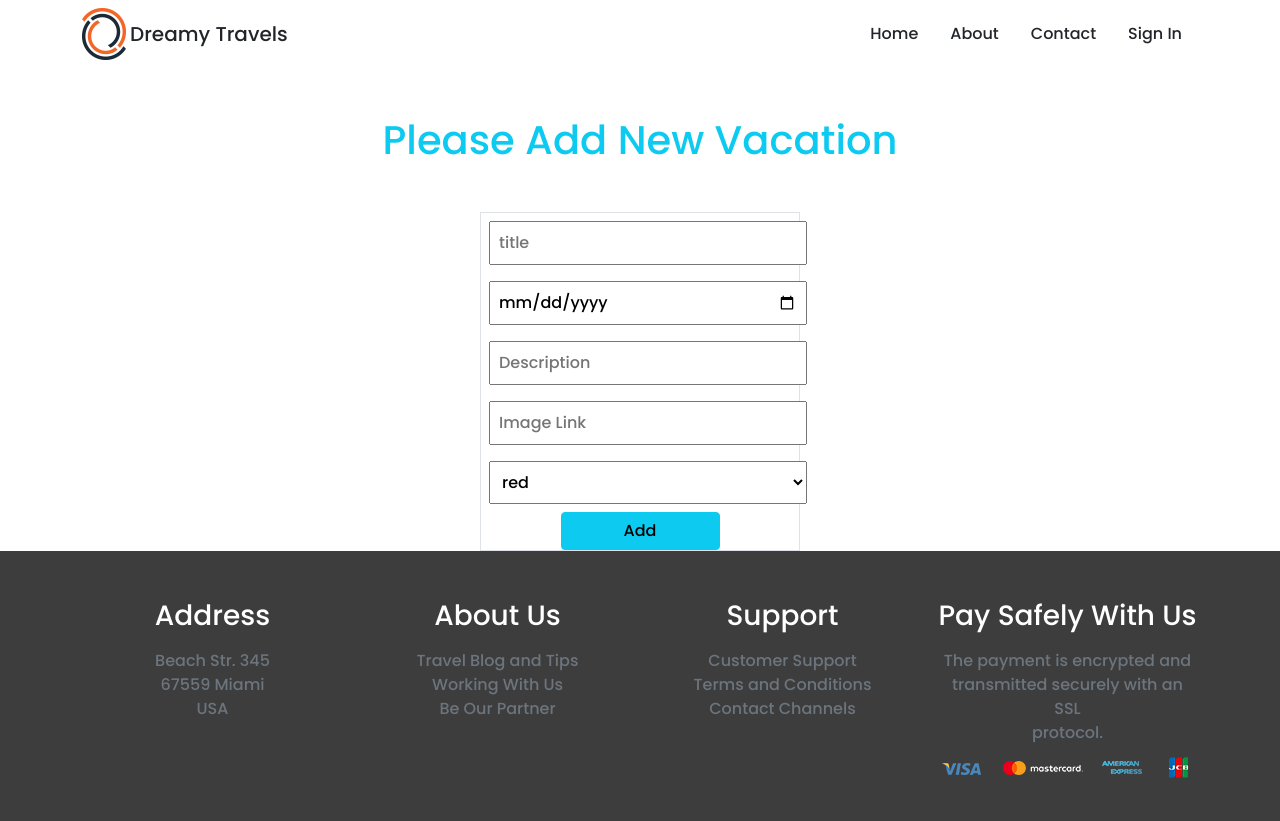
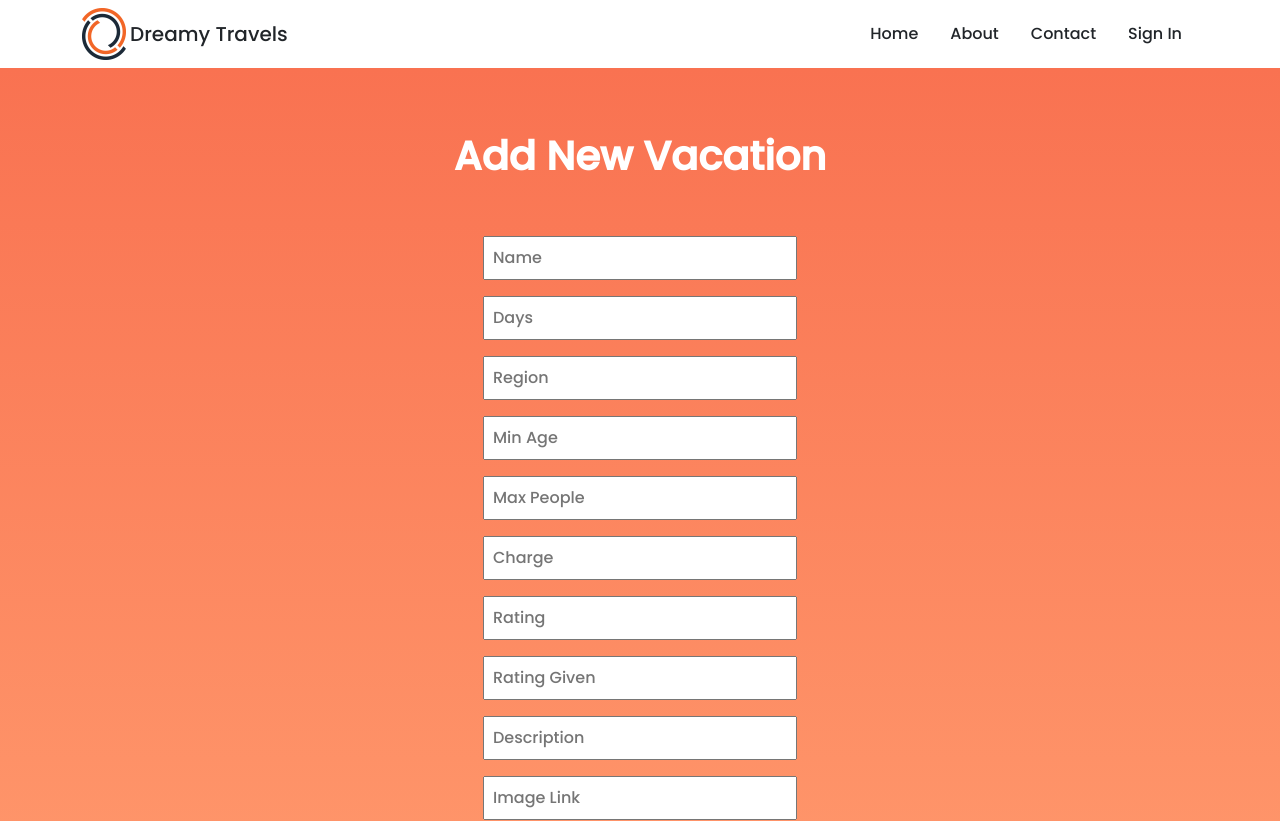
Before and after one commit to arunabhnewar/dreamy-travel-client, a React (Create React App) app: page /addVacations in a window 1280 px wide. Shown: the top 821 px of the page. Built offline with nearby package versions, Linux system fonts and the light colour scheme; no server answers.

Commit message:
fourth commit

```diff
--- a/package.json
+++ b/package.json
@@ -18,9 +18,11 @@
     "react-dom": "^17.0.2",
     "react-hook-form": "^7.18.0",
     "react-rating": "^2.0.5",
+    "react-reveal": "^1.2.2",
     "react-router-dom": "^5.3.0",
     "react-router-hash-link": "^2.4.3",
     "react-scripts": "4.0.3",
+    "swiper": "^7.2.0",
     "web-vitals": "^1.0.1"
   },
   "scripts": {
--- a/src/Pages/AddVacations/AddVacations.css
+++ b/src/Pages/AddVacations/AddVacations.css
@@ -0,0 +1,8 @@
+.add-vacations-section {
+    background-color: #f97251 ;
+    background: linear-gradient(rgba(249, 114, 81, 1), rgba(255, 152, 108, 1));
+    -moz-background: linear-gradient(rgba(249, 114, 81, 1), rgba(255, 152, 108, 1));
+    -o-background: linear-gradient(rgba(249, 114, 81, 1), rgba(255, 152, 108, 1));
+    -webkit-background: linear-gradient(rgba(249, 114, 81, 1), rgba(255, 152, 108, 1));
+    object-fit: contain;
+}
--- a/src/Pages/AddVacations/AddVacations.js
+++ b/src/Pages/AddVacations/AddVacations.js
@@ -1,74 +1,119 @@
 import React from 'react';
 import useAuth from '../../Hooks/useAuth';
 import { useForm } from "react-hook-form";
+import './AddVacations.css';
 
 const AddVacations = () => {
     const { allContext } = useAuth();
     const { user } = allContext;
-    const { register, handleSubmit, formState: { errors } } = useForm();
+    const { register, handleSubmit, reset, formState: { errors } } = useForm();
 
 
     const onSubmit = (data) => {
         data.email = user?.email;
         fetch("https://nameless-crag-15556.herokuapp.com/vacations", {
             method: "POST",
-            headers: { "content-type": "application/json" },
+            headers: {
+                "content-type": "application/json"
+            },
             body: JSON.stringify(data),
         })
             .then((res) => res.json())
-            .then((result) => console.log(result));
+            .then((result) => {
+                if (result.insertedId) {
+                    alert('New Vacation successfully added')
+                    reset();
+                }
+            });
         console.log(data);
     };
 
     return (
-        <div>
+        <div className="container-fluid pt-5 add-vacations-section">
 
 
-            <h1 className="mt-5 text-center text-info">Please Add New Vacation</h1>
-            <div className="login-box w-25 m-auto mt-5">
-                <div className="event-box border border d-flex justify-content-center align-items-center">
-                    <div className="login-form">
+            <h1 className="mt-3 text-center text-white fw-bold">Add New Vacation</h1>
+            <div className=" w-50 mx-auto mt-5">
+                <div className="d-flex justify-content-center align-items-center pb-5">
+                    <div className="">
                         <form onSubmit={handleSubmit(onSubmit)}>
                             <input
-                                {...register("title")}
-                                placeholder="title"
-                                className="p-2 m-2 w-100"
+                                {...register("name")}
+                                placeholder="Name"
+                                className="p-2 m-2 w-50"
                             />
-                            <br />
+
+
                             <input
-                                {...register("date")}
-                                // placeholder="Name"
-                                type="date"
-                                className="p-2 m-2 w-100"
+                                {...register("time")}
+                                placeholder="Days"
+                                className="p-2 m-2 w-50"
                             />
-                            <br />
+
+
+                            <input
+                                {...register("region")}
+                                placeholder="Region"
+                                className="p-2 m-2 w-50"
+                            />
+
+
+                            <input
+                                {...register("minAge", { min: 0, max: 99 })}
+                                type="number"
+                                placeholder="Min Age"
+                                className="p-2 m-2 w-50"
+                            />
+
+
+                            <input
+                                {...register("maxPeople", { min: 0, max: 100 })}
+                                type="number"
+                                placeholder="Max People"
+                                className="p-2 m-2 w-50"
+                            />
+
+
+                            <input
+                                {...register("charge")}
+                                placeholder="Charge"
+                                className="p-2 m-2 w-50"
+                            />
+
+
+                            <input
+                                {...register("rating")}
+                                placeholder="Rating"
+                                className="p-2 m-2 w-50"
+                            />
+
+
+                            <input
+                                {...register("ratingCount")}
+                                placeholder="Rating Given"
+                                className="p-2 m-2 w-50"
+                            />
+
+
                             <input
                                 {...register("description")}
                                 placeholder="Description"
-                                // className="p-2 m-2"
-                                className="p-2 m-2 w-100"
+
+                                className="p-2 m-2 w-50"
                             />
-                            <br />
+
 
                             <input
-                                {...register("image", { required: true })}
+                                {...register("img", { required: true })}
                                 placeholder="Image Link"
-                                // className="p-2 m-2"
-                                className="p-2 m-2 w-100"
+
+                                className="p-2 m-2 w-50"
                             />
-                            <br />
-                            <select {...register("EventColor")} className="p-2 m-2 w-100">
-                                <option value="red">red</option>
-                                <option value="green">green</option>
-                                <option value="blue">blue</option>
-                                <option value="orange">orange</option>
-                                <option value="black">black</option>
-                            </select>
                             <br />
 
                             {errors.exampleRequired && <span>This field is required</span>}
 
-                            <input type="submit" value="Add" className="btn btn-info w-50" />
+                            <input type="submit" value="Add" className="btn btn-primary w-50" />
                         </form>
                     </div>
                 </div>
--- a/src/Pages/ManageAllOrders/ManageAllOrders.js
+++ b/src/Pages/ManageAllOrders/ManageAllOrders.js
@@ -1,9 +1,129 @@
-import React from 'react';
+import React, { useEffect, useState } from 'react';
+import './ManageAllOrders.css';
+import { Table } from 'react-bootstrap';
+import { FontAwesomeIcon } from '@fortawesome/react-fontawesome';
+import { faCheck, faTrashAlt } from '@fortawesome/free-solid-svg-icons';
 
 const ManageAllOrders = () => {
+    const [manageOrders, setManageOrders] = useState([]);
+
+    useEffect(() => {
+        fetch('https://nameless-crag-15556.herokuapp.com/orders')
+            .then(res => res.json())
+            .then(data => setManageOrders(data));
+    }, [])
+
+    const deleteHandle = id => {
+        const proceed = window.confirm('Are you sure want to delete');
+        if (proceed) {
+            const url = `https://nameless-crag-15556.herokuapp.com/${id}`;
+            fetch(url, {
+                method: 'DELETE',
+            })
+                .then(res => res.json())
+                .then(data => {
+                    if (data.deletedCount) {
+                        alert('Deleted Successfully')
+                        const remaining = manageOrders.filter(manageOrder => manageOrder._id !== id);
+                        setManageOrders(remaining);
+                    }
+                });
+        }
+    }
+
     return (
-        <div>
-            <h1>Manage All orders page</h1>
+        <div className="container-fluid my-order-section">
+            <h1 className="text-white pt-5 fw-bold">Dashboard Overview</h1>
+            <h6 className="text-white pt-3">Clients Total orders list: {manageOrders?.length}</h6>
+
+            <div className="container mt-5">
+
+                <Table striped bordered hover responsive>
+                    <thead>
+                        <tr>
+
+                            {Array.from({ length: 1 }).map((_, index) => (
+                                <th className="text-white" key={index}>Client</th>
+                            ))}
+
+                            {Array.from({ length: 1 }).map((_, index) => (
+                                <th className="text-white" key={index}>Order Id</th>
+                            ))}
+
+                            {Array.from({ length: 1 }).map((_, index) => (
+                                <th className="text-white" key={index}>Place</th>
+                            ))}
+
+                            {Array.from({ length: 1 }).map((_, index) => (
+                                <th className="text-white" key={index}>Charge</th>
+                            ))}
+
+
+                            {Array.from({ length: 1 }).map((_, index) => (
+                                <th className="text-white" key={index}>Status</th>
+                            ))}
+
+                            {Array.from({ length: 1 }).map((_, index) => (
+                                <th className="text-white" key={index}>Cancel</th>
+                            ))}
+
+                            {Array.from({ length: 1 }).map((_, index) => (
+                                <th className="text-white" key={index}>Confirm</th>
+                            ))}
+
+
+                        </tr>
+                    </thead>
+                    {manageOrders.map((manageOrder) => (
+
+                        <tbody key={manageOrder?._id}>
+                            <tr>
+                                {Array.from({ length: 1 }).map((_, index) => (
+                                    <td className="text-white" key={index}>{manageOrder?.Name} </td>
+                                ))}
+
+                                {Array.from({ length: 1 }).map((_, index) => (
+                                    <td className="text-white" key={index}>{manageOrder?._id} </td>
+                                ))}
+
+                                {Array.from({ length: 1 }).map((_, index) => (
+                                    <td className="text-white" key={index}>{manageOrder?.name} </td>
+                                ))}
+
+                                {Array.from({ length: 1 }).map((_, index) => (
+                                    <td className="text-white" key={index}>{manageOrder?.charge} </td>
+                                ))}
+
+                                {Array.from({ length: 1 }).map((_, index) => (
+                                    <td className="text-white" key={index}>{manageOrder?.status} </td>
+                                ))}
+
+                                {Array.from({ length: 1 }).map((_, index) => (
+                                    <td className="text-white" key={index}>
+                                        <button onClick={() => deleteHandle(manageOrder._id)} className="border-0 text-danger">
+                                            <FontAwesomeIcon icon={faTrashAlt} />
+                                        </button>
+                                    </td>
+                                ))}
+
+                                {Array.from({ length: 1 }).map((_, index) => (
+                                    <td className="text-white" key={index}>
+                                        <button className="border-0 text-success">
+                                            <FontAwesomeIcon icon={faCheck} />
+                                        </button>
+                                    </td>
+                                ))}
+
+
+                            </tr>
+
+                        </tbody>
+                    ))}
+
+                </Table>
+
+
+            </div>
         </div>
     );
 };
--- a/src/Pages/MyOrders/MyOrders.js
+++ b/src/Pages/MyOrders/MyOrders.js
@@ -12,13 +12,12 @@ const MyOrders = () => {
     const { email } = user;
 
     useEffect(() => {
-
         fetch(`https://nameless-crag-15556.herokuapp.com/orders/${email}`)
             .then(res => res.json())
             .then(data => setMyOrders(data))
     }, [email])
 
-    const handleDelete = (id) => {
+    const handleDelete = id => {
         const proceed = window.confirm('Are you sure want to delete');
         if (proceed) {
             const url = `https://nameless-crag-15556.herokuapp.com/orders/${id}`;
@@ -37,36 +36,38 @@ const MyOrders = () => {
     }
 
     return (
-        <div className="container">
-            <h1>Update Your Vacations Orders</h1>
+        <div className="container-fluid my-order-section">
+            <h1 className="text-white pt-5 fw-bold">Update Your Vacations Orders</h1>
 
-            <h6>My total orders list: {myOrders?.length}</h6>
-            <div className="container">
+            <h6 className="text-white pt-3">My total orders list: {myOrders?.length}</h6>
+            <div className="container mt-5">
                 <Table striped bordered hover responsive>
                     <thead>
                         <tr>
-                            {/* <th>Place</th> */}
-                            {Array.from({ length: 1 }).map((_, index) => (
-                                <th key={index}>Place</th>
-                            ))}
-
-                            {/* <th>Order Id</th> */}
 
                             {Array.from({ length: 1 }).map((_, index) => (
-                                <th key={index}>Order Id</th>
+                                <th className="text-white" key={index}>Place</th>
                             ))}
-
-                            {/* <th>Charge</th> */}
 
 
                             {Array.from({ length: 1 }).map((_, index) => (
-                                <th key={index}>Charge</th>
+                                <th className="text-white" key={index}>Order Id</th>
                             ))}
 
-                            {/* <th>Cancel</th> */}
+
+
 
                             {Array.from({ length: 1 }).map((_, index) => (
-                                <th key={index}>Cancel</th>
+                                <th className="text-white" key={index}>Charge</th>
+                            ))}
+
+
+                            {Array.from({ length: 1 }).map((_, index) => (
+                                <th className="text-white" key={index}>Status</th>
+                            ))}
+
+                            {Array.from({ length: 1 }).map((_, index) => (
+                                <th className="text-white" key={index}>Cancel</th>
                             ))}
 
 
@@ -76,26 +77,31 @@ const MyOrders = () => {
 
                         <tbody key={myOrder._id}>
                             <tr>
-                                {/* <td>{myOrder?.name}</td> */}
+
                                 {Array.from({ length: 1 }).map((_, index) => (
-                                    <td key={index}>{myOrder?.name} </td>
+                                    <td className="text-white" key={index}>{myOrder?.name} </td>
                                 ))}
 
-                                {/* <td>{myOrder?._id}</td> */}
+                                {Array.from({ length: 1 }).map((_, index) => (
+                                    <td className="text-white" key={index}>{myOrder?._id} </td>
+                                ))}
 
                                 {Array.from({ length: 1 }).map((_, index) => (
-                                    <td key={index}>{myOrder?._id} </td>
+                                    <td className="text-white" key={index}>{myOrder?.charge} </td>
                                 ))}
 
-                                {/* <td>{myOrder?.charge}</td> */}
+                                {Array.from({ length: 1 }).map((_, index) => (
+                                    <td className="text-white" key={index}>{myOrder?.status} </td>
+                                ))}
 
                                 {Array.from({ length: 1 }).map((_, index) => (
-                                    <td key={index}>{myOrder?.charge} </td>
+                                    <td className="text-white" key={index}>
+                                        <button onClick={() => handleDelete(myOrder._id)} className="border-0 text-danger">
+                                            <FontAwesomeIcon icon={faTrashAlt} />
+                                        </button>
+                                    </td>
                                 ))}
 
-                                <button onClick={() => handleDelete(myOrder._id)} className="mt-3 text-danger">
-                                    <FontAwesomeIcon icon={faTrashAlt} />
-                                </button>
                             </tr>
 
                         </tbody>
```
Also changed, not shown: src/Pages/MyOrders/MyOrders.css (+8 -0 lines), src/Pages/ManageAllOrders/ManageAllOrders.css (added), 1 other file (tests, documents, lock files or other folders).
